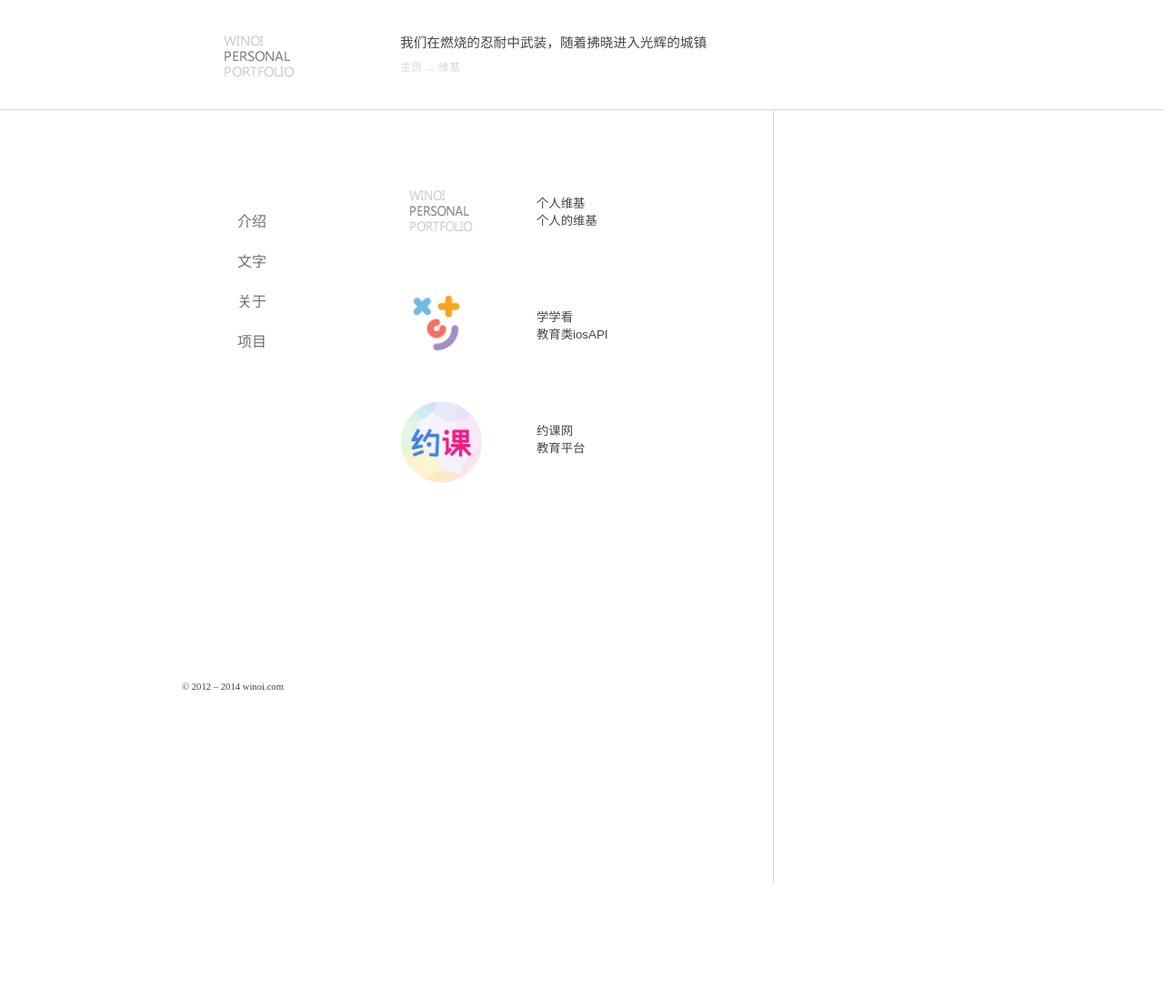
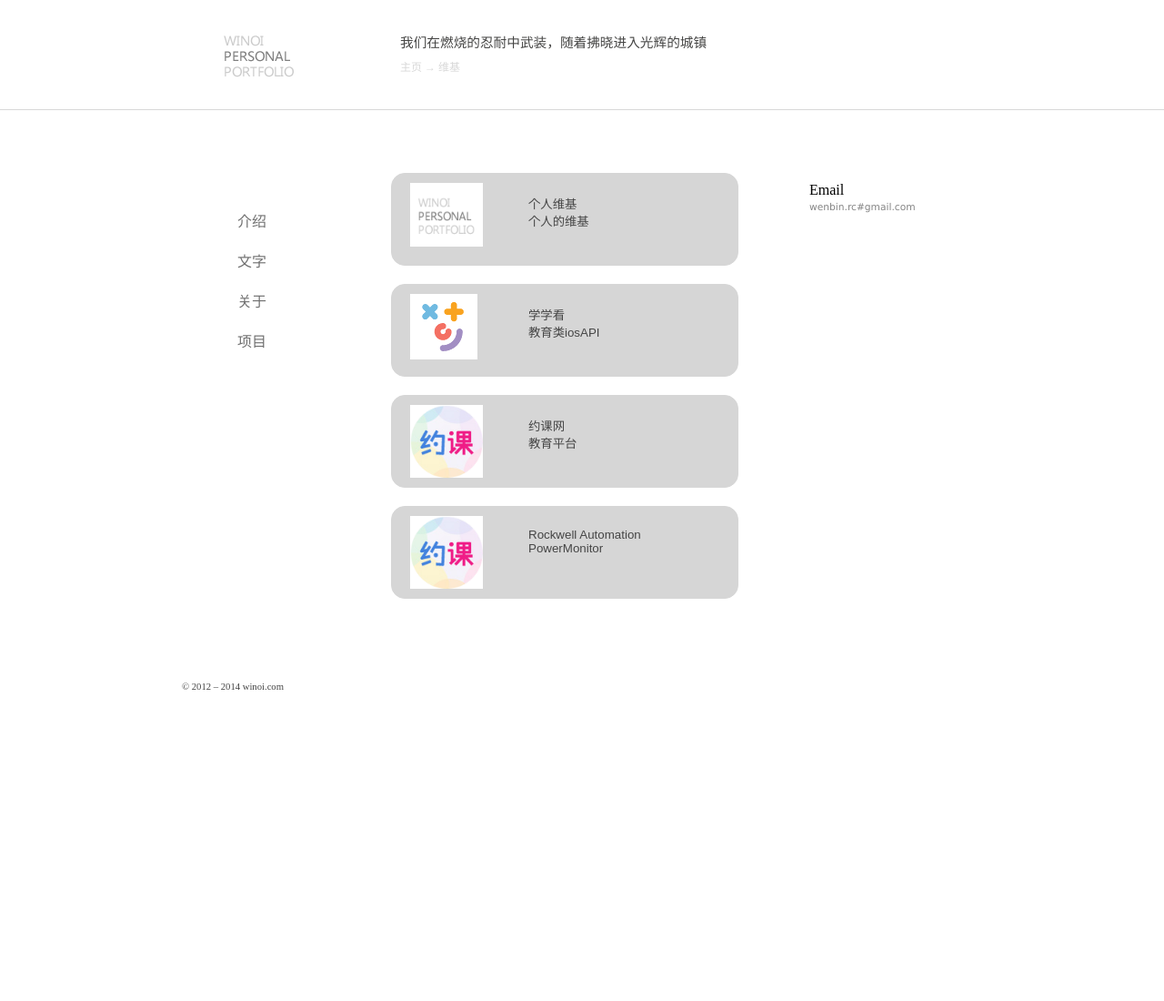
Before and after one commit to propheteia/winoi, a Python web app: template templates/project.html in a window 1280 px wide. Shown: the whole page at 91% size. Before the commit the page ends 970 px from the top, so only its background shows below. Run offline with Jinja, Linux system fonts and the light colour scheme; the template is opened without the code that fills it, so the values that code supplies are empty.

Commit message:
add background color

```diff
--- a/static/css/home.css
+++ b/static/css/home.css
@@ -86,18 +86,18 @@ ul{
 	}
 
 #container{
-	margin-left:360px;
 	height: 100%;
-	width: 440px;
-	padding-left: 30px;
+	width: 460px;
+	padding-left: 50px;
 	padding-right: 20px;
 	padding-top: 170px;
- 	border-right: 1px solid #D6D6D6;
+ 	/*border-right: 1px solid #D6D6D6;*/
+ 	float: left;
 	}
 #container p{
 	line-height:24px;  /*行距*/
 	text-indent:30px; /*首行空格*/
-	/*letter-spacing:0.5px;字体间隔*/
+	letter-spacing:0.5px;/*字体间隔*/
 	font-size: 14px;
    margin: 10px 20px;
    color:#454544;
@@ -121,24 +121,28 @@ ul{
 	}
 
 .proj_item{
-	background-color: white;
-	width: 400px;
+	background-color:  #D6D6D6;
+	width: 380px;
 	height: 100px;
-	padding-left: 50px;
-	padding-top: 20px;
-	padding-bottom: 5px;
+	margin-left: 50px;
+	margin-top: 20px;
+	margin-bottom: 5px;
+	border: 1px solid #D6D6D6;
+	border-radius: 15px; /*图片圆角*/
+
 	}
 
 .proj_picture{
-	background-color: white;
+	background-color: #D6D6D6;
 	width: 120px;
 	float: left;
+	margin-left: 10px;
 	}
 
 .proj_text{
-	background-color: white;
+	background-color: #D6D6D6;
 	margin-left: 130px;
-	width: 220px;
+	width: 200px;
 	padding: 23px 20px 20px 20px;
 }
 
@@ -149,14 +153,17 @@ ul{
 	}
 
 .proj_image{
-	 max-height:90px;
-    max-width:90px;
-    min-height: 80px;
-    min-width: 80px;
+	 max-height:80px;
+    max-width:80px;
+    min-height: 70px;
+    min-width: 70px;
     width:expression( (this.width > 300 && this.width > this.height) ? '300px': this.width+'px');
     height:expression( (this.height > 300 && this.height > this.width) ? '300px': this.height+'px');
     border: 0px;
-    vertical-align: middle;}
+    vertical-align: middle;
+    margin-top: 10px;
+    margin-left: 10px;
+    }
 
 
 .spacer {
@@ -167,3 +174,23 @@ ul{
     z-index: 5900;
 
 }
+
+
+#contact_info{
+	background-color: white;
+	width: 100px;
+	height: 100%;
+	float: left;
+	padding: 200px 30px 100px 30px;
+	}
+
+#email{
+	position: fixed;
+	}
+#contact_info p{
+    color: #848484;
+    font-family: Verdana,Arial,sans-serif;
+    font-size: 8pt;
+    line-height: 1.8em;
+    text-align: justify;
+}
--- a/templates/project.html
+++ b/templates/project.html
@@ -40,6 +40,7 @@
 	<h6>© 2012 – 2014 winoi.com </h6>
 	</div>
 	</div>
+
 <div id="container">
 <div class="proj_item">
 <div class="proj_picture">
@@ -69,12 +70,32 @@
 <h6>约课网</h6>
 <h6>教育平台</h6>
 </div>
+</div>
 
+<div class="proj_item">
+<div class="proj_picture">
+<img src="../static/picture/yuekelogo.png" class="proj_image" alt=""  >
+</div>
+<div class="proj_text">
+<h6>Rockwell Automation</h6>
+<h6>PowerMonitor</h6>
+</div>
 </div>
 
 </div>
 
 
 
+
+
+<div id="contact_info">
+<div id="email">
+<h5>Email</h5>
+<p>wenbin.rc#gmail.com</p>
+</div>
+</div>
+
+
+
 </body>
 </html>
```
Also changed, not shown: templates/index.html (+8 -0 lines).
